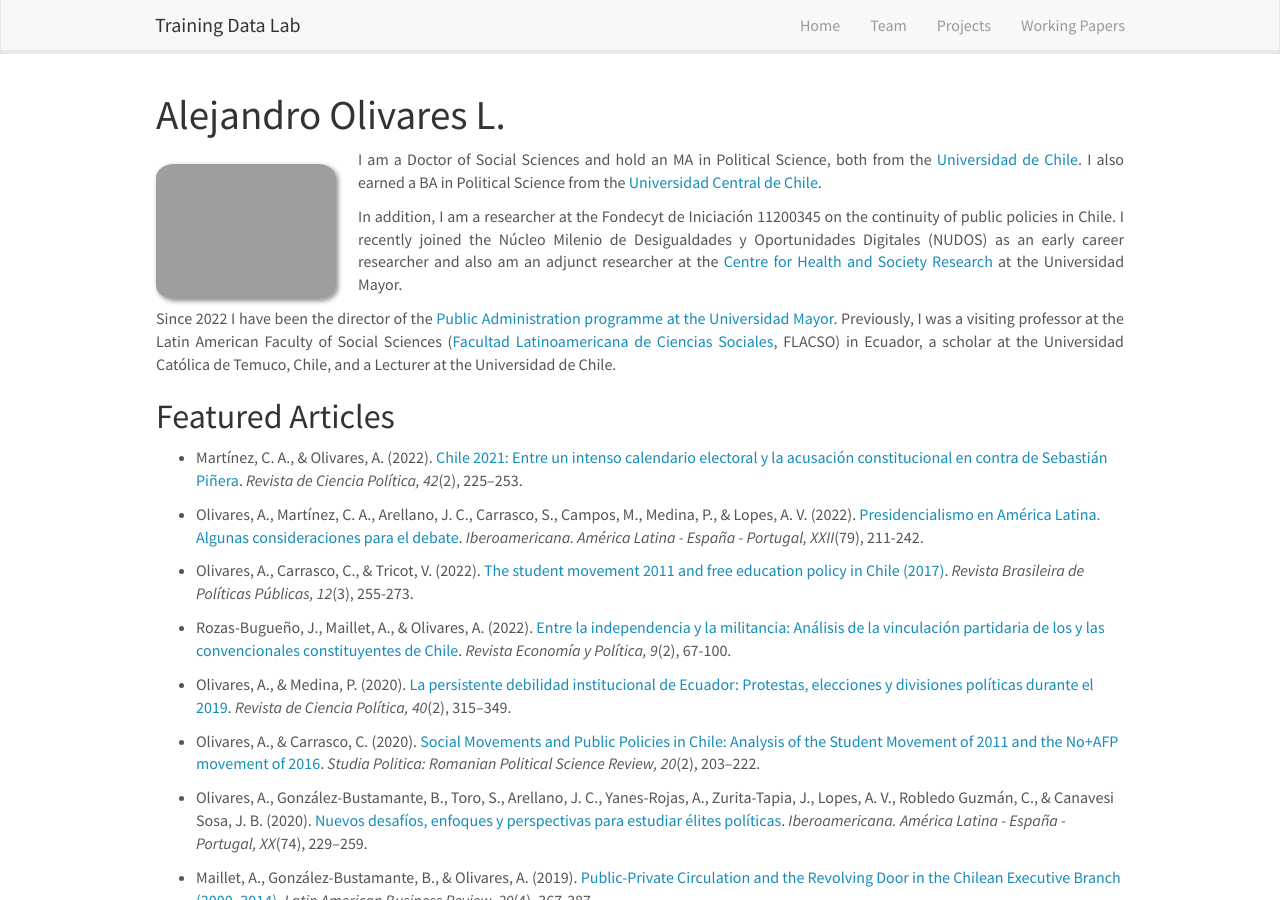
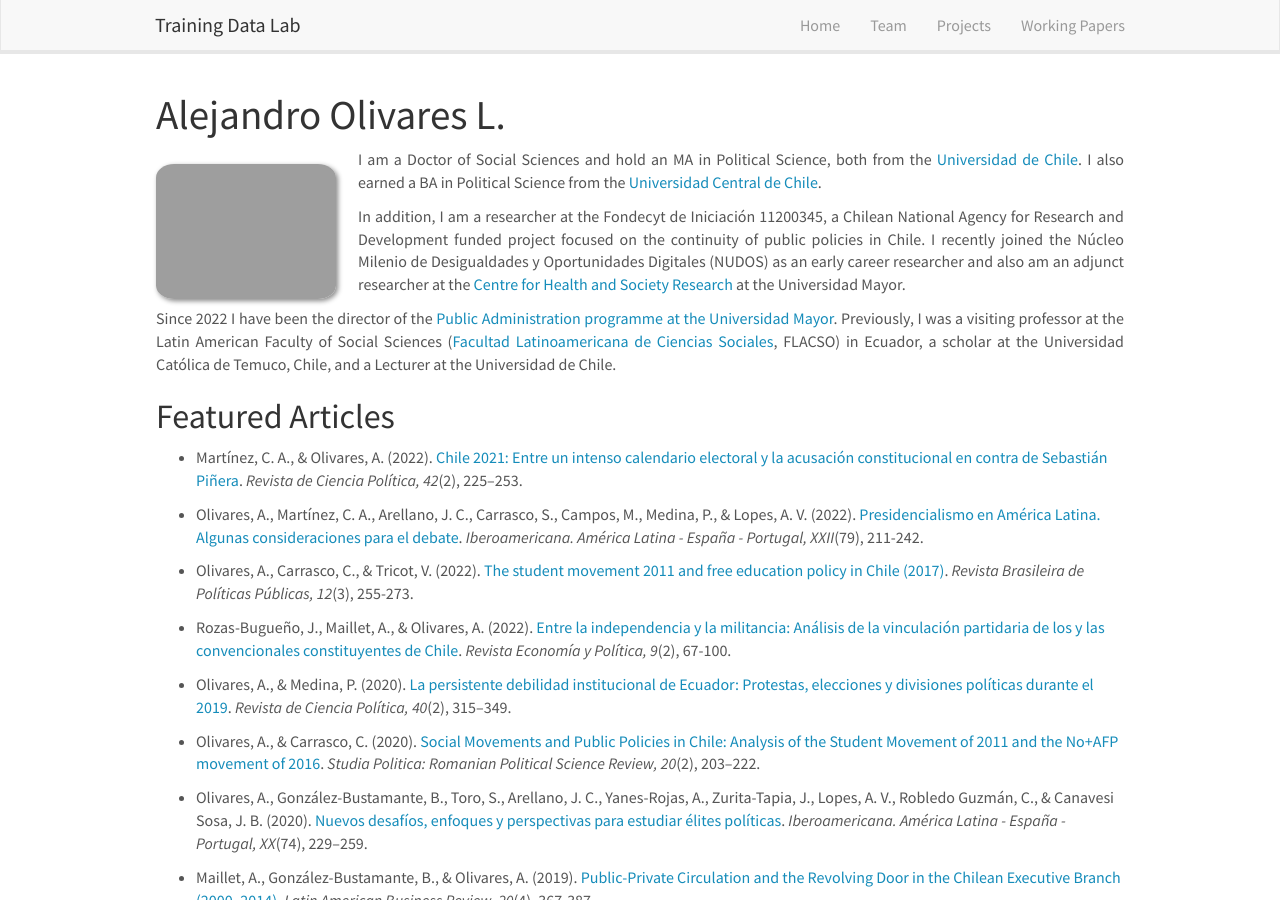
Before and after one commit to training-datalab/old-training-datalab.com, a Jekyll site: the page built from _pages/aolivares.md, in a window 1280 px wide and 900 px high. Built offline with Jekyll 4.4.1, drawn with Linux system fonts in a browser that asks for light colours; nearby versions of some CDN libraries.

Commit message:
Update aolivares.md

```diff
--- a/_pages/aolivares.md
+++ b/_pages/aolivares.md
@@ -12,7 +12,7 @@
 
 <p align=" justify">I am a Doctor of Social Sciences and hold an MA in Political Science, both from the <a href="https://www.uchile.cl/" target="_blank">Universidad de Chile</a>. I also earned a BA in Political Science from the <a href="https://www.ucentral.cl/" target="_blank">Universidad Central de Chile</a>.</p>
 
-<p align=" justify">In addition, I am a researcher at the Fondecyt de Iniciación 11200345 on the continuity of public policies in Chile. I recently joined the Núcleo Milenio de Desigualdades y Oportunidades Digitales (NUDOS) as an early career researcher and also am an adjunct researcher at the <a href="https://ciss.umayor.cl/" target="_blank">Centre for Health and Society Research</a> at the Universidad Mayor.</p>
+<p align=" justify">In addition, I am a researcher at the Fondecyt de Iniciación 11200345, a Chilean National Agency for Research and Development funded project focused on the continuity of public policies in Chile. I recently joined the Núcleo Milenio de Desigualdades y Oportunidades Digitales (NUDOS) as an early career researcher and also am an adjunct researcher at the <a href="https://ciss.umayor.cl/" target="_blank">Centre for Health and Society Research</a> at the Universidad Mayor.</p>
 
 <p align=" justify">Since 2022 I have been the director of the <a href="https://www.umayor.cl/um/carreras/administracion-publica-santiago/10000" target="_blank">Public Administration programme at the Universidad Mayor</a>. Previously, I was a visiting professor at the Latin American Faculty of Social Sciences (<a href="https://www.flacso.edu.ec/en/inicio" target="_blank">Facultad Latinoamericana de Ciencias Sociales</a>, FLACSO) in Ecuador, a scholar at the Universidad Católica de Temuco, Chile, and a Lecturer at the Universidad de Chile.</p>
 
```
